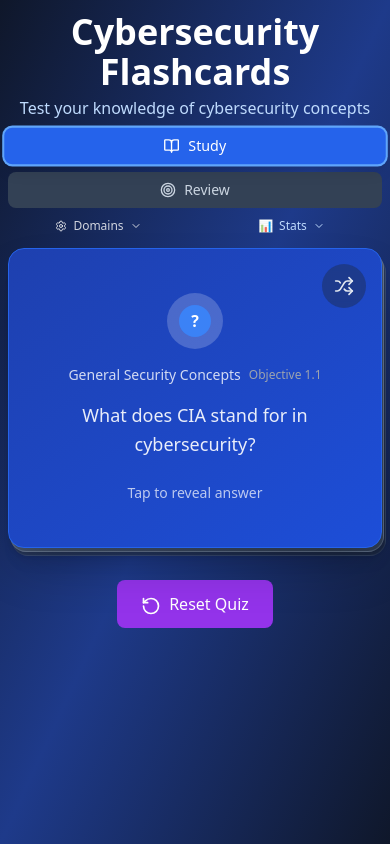
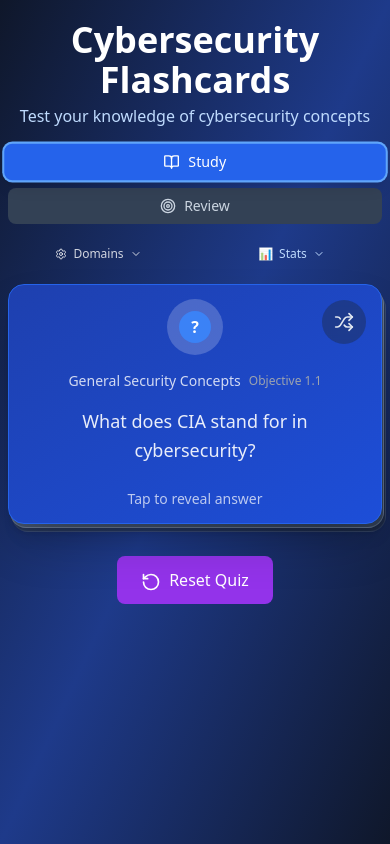
Before and after one commit to LRodriguez92/cyber-security-flashcards, a React (Vite) app: page / in a window 390 px wide. Built offline with nearby package versions, Linux system fonts and the light colour scheme.

Commit message:
shorten height on card on mobile

```diff
--- a/src/components/CyberSecurityFlashcards.tsx
+++ b/src/components/CyberSecurityFlashcards.tsx
@@ -176,7 +176,7 @@ const CyberSecurityFlashcards: React.FC = () => {
     <div className="min-h-screen min-h-dvh bg-gradient-to-br from-slate-900 via-blue-900 to-slate-900 p-2 sm:p-2 lg:p-3 mobile-safe-padding">
 
 
-      <div className="max-w-4xl mx-auto">
+      <div className="max-w-4xl mx-auto pt-4 sm:pt-6 lg:pt-8">
         <Header />
 
 
@@ -187,7 +187,7 @@ const CyberSecurityFlashcards: React.FC = () => {
         />
 
                  {/* Side-by-side Study Options and Progress Summary */}
-         <div className="mb-2 sm:mb-3 relative">
+         <div className="mb-4 sm:mb-6 mt-4 sm:mt-6 relative">
            {/* Backdrop overlay for both mobile and desktop */}
            {(showFilters || isExpanded) && (
              <div
@@ -333,9 +333,9 @@ const CyberSecurityFlashcards: React.FC = () => {
           </div>
         </div>
 
-
         {/* Flashcard or Empty State */}
-        {filteredCards.length > 0 ? (
+        <div className="mt-4 sm:mt-6">
+          {filteredCards.length > 0 ? (
           <>
             <Flashcard
               key={`${currentCard}-${currentCardData?.question}-${currentCardData?.domain}`}
@@ -375,6 +375,7 @@ const CyberSecurityFlashcards: React.FC = () => {
             totalCards={filteredCards.length}
           />
         )}
+        </div>
       </div>
     </div>
   );
--- a/src/components/Flashcard.tsx
+++ b/src/components/Flashcard.tsx
@@ -43,13 +43,13 @@ const Flashcard: React.FC<FlashcardProps> = ({
 
 
   return (
-    <div className="relative mb-8">
+    <div className="relative mb-8 mt-4 sm:mt-6">
              {/* Stacked Card Effect - Background Cards */}
        <div className="absolute inset-0 transform translate-y-2 translate-x-1">
-         <div className="w-full min-h-[300px] sm:h-96 md:h-[400px] lg:h-96 bg-gradient-to-br from-slate-600 to-slate-800 rounded-2xl border border-slate-500/30 shadow-lg opacity-60"></div>
+         <div className="w-full min-h-[240px] sm:h-96 md:h-[400px] lg:h-96 bg-gradient-to-br from-slate-600 to-slate-800 rounded-2xl border border-slate-500/30 shadow-lg opacity-60"></div>
        </div>
        <div className="absolute inset-0 transform translate-y-1 translate-x-0.5">
-         <div className="w-full min-h-[300px] sm:h-96 md:h-[400px] lg:h-96 bg-gradient-to-br from-slate-500 to-slate-700 rounded-2xl border border-slate-400/40 shadow-md opacity-80"></div>
+         <div className="w-full min-h-[240px] sm:h-96 md:h-[400px] lg:h-96 bg-gradient-to-br from-slate-500 to-slate-700 rounded-2xl border border-slate-400/40 shadow-md opacity-80"></div>
        </div>
 
 
@@ -101,7 +101,7 @@ const Flashcard: React.FC<FlashcardProps> = ({
       )}
 
              <motion.div
-                   className="relative w-full min-h-[300px] sm:h-96 md:h-[400px] lg:h-96 cursor-grab active:cursor-grabbing focus:outline-none"
+                   className="relative w-full min-h-[240px] sm:h-96 md:h-[400px] lg:h-96 cursor-grab active:cursor-grabbing focus:outline-none"
 
 
           onClick={onFlip}
--- a/src/components/Header.tsx
+++ b/src/components/Header.tsx
@@ -6,7 +6,7 @@ const Header: React.FC = () => {
       <h1 className="text-4xl font-bold text-white mb-1">
         Cybersecurity Flashcards
       </h1>
-      <p className="text-blue-200">Test your knowledge of cybersecurity concepts</p>
+      <p className="text-blue-200 mb-4 sm:mb-6">Test your knowledge of cybersecurity concepts</p>
     </div>
   );
 };
--- a/src/components/ModeSelector.tsx
+++ b/src/components/ModeSelector.tsx
@@ -9,7 +9,7 @@ interface ModeSelectorProps {
 
 const ModeSelector: React.FC<ModeSelectorProps> = ({ currentMode, onModeChange }) => {
   return (
-    <div className="mb-1 sm:mb-2">
+    <div className="mb-3 sm:mb-4">
       {/* Mobile: Stacked layout, Desktop: Side-by-side */}
       <div className="flex flex-col sm:flex-row gap-2 sm:gap-4 justify-center">
         <button
--- a/src/index.css
+++ b/src/index.css
@@ -58,6 +58,7 @@ body {
 /* Ensure content doesn't get cut off on mobile */
 @media (max-width: 640px) {
   .mobile-safe-padding {
+    padding-top: env(safe-area-inset-top, 1rem);
     padding-bottom: env(safe-area-inset-bottom, 1rem);
   }
 }
```
